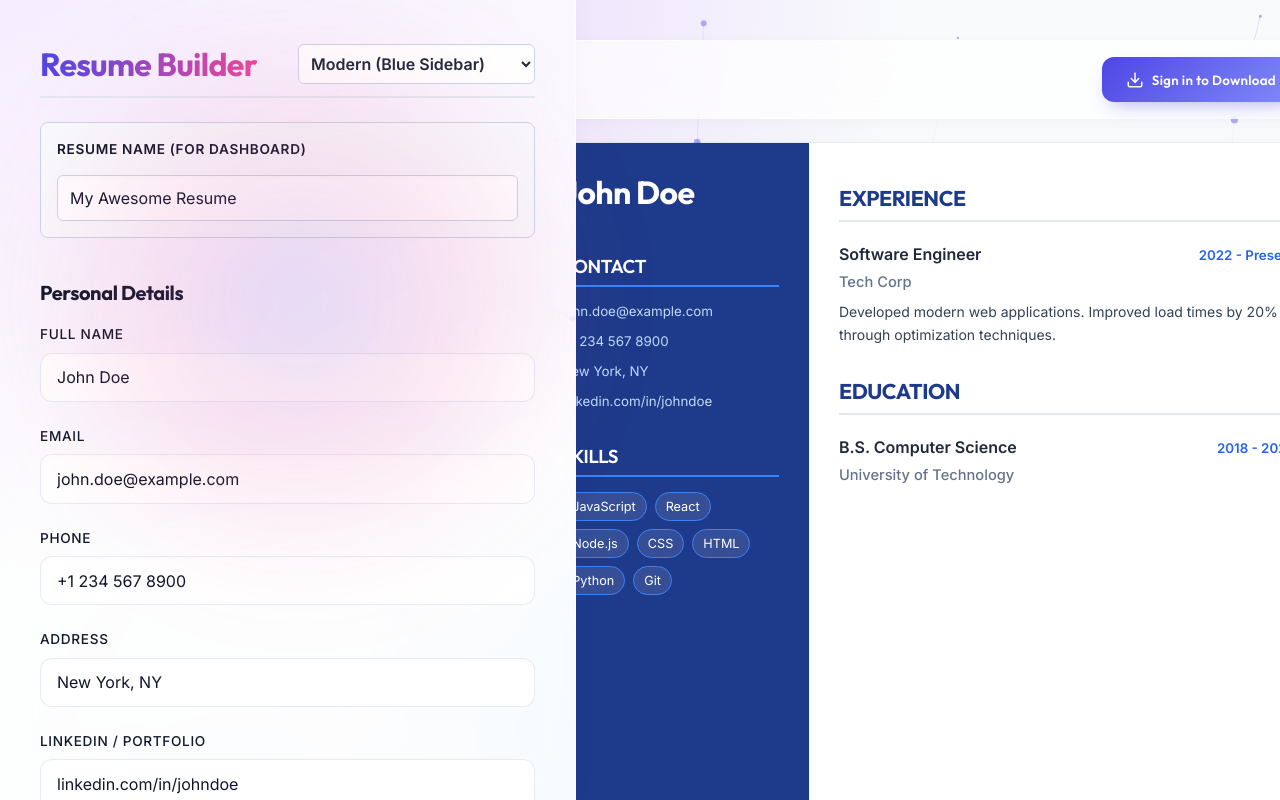
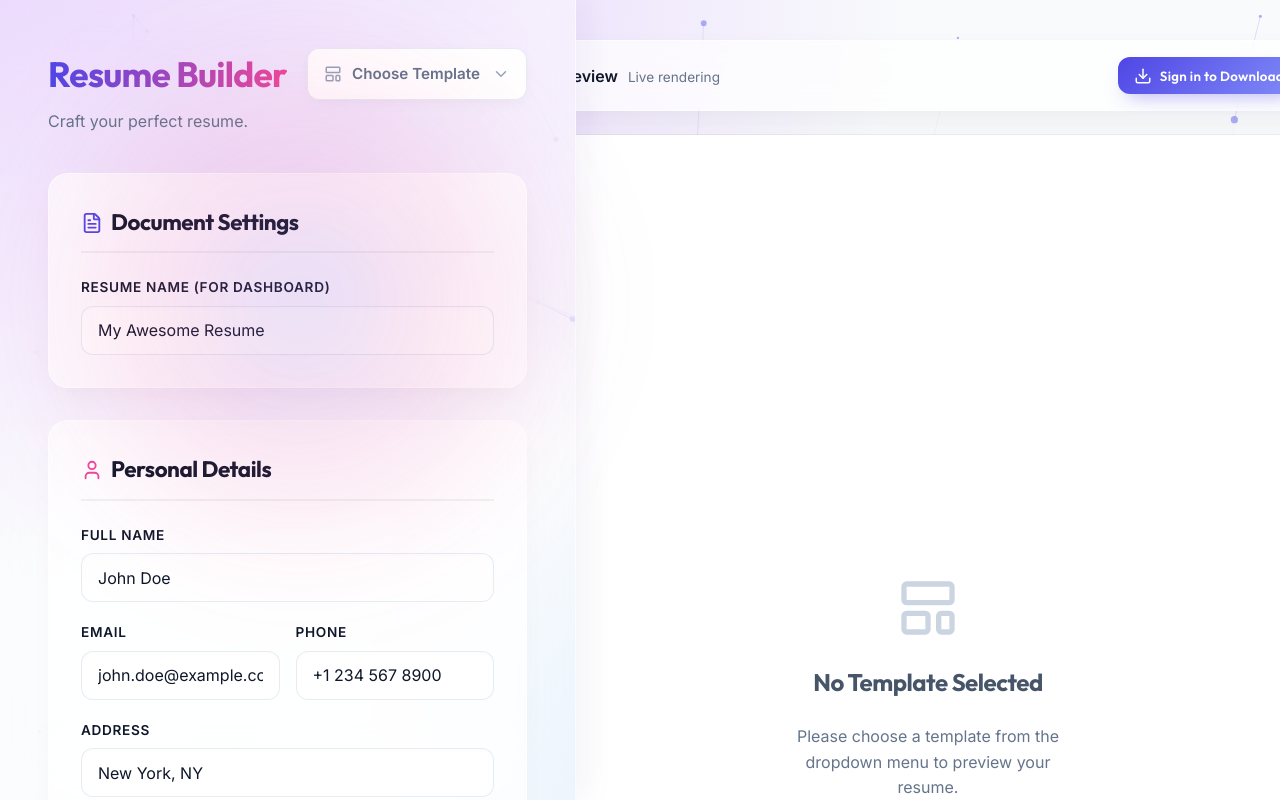
Before and after one commit to banibrataBuilds/Resume-Builder, a React (Vite) app: page / in a window 1280 px wide. Built offline with nearby package versions, Linux system fonts and the light colour scheme.

Commit message:
Upgrade template dropdown to custom glassmorphism component

```diff
--- a/src/App.jsx
+++ b/src/App.jsx
@@ -1,6 +1,6 @@
 import { useState, useEffect, useRef } from 'react';
 import './App.css';
-import { Download, Plus, Trash2, LogOut, LayoutDashboard, Save } from 'lucide-react';
+import { Download, Plus, Trash2, LogOut, LayoutDashboard, Save, User, Briefcase, GraduationCap, Code, LayoutTemplate, FileText, ChevronDown } from 'lucide-react';
 import html2pdf from 'html2pdf.js';
 
 import { supabase } from './lib/supabase';
@@ -31,15 +31,27 @@ const defaultData = {
   skills: 'JavaScript, React, Node.js, CSS, HTML, Python, Git'
 };
 
+const TEMPLATE_OPTIONS = [
+  { id: 'modern', label: 'Modern' },
+  { id: 'plain', label: 'Plain (Classic)' },
+  { id: 'minimalist', label: 'Minimalist' },
+  { id: 'creative', label: 'Creative' },
+  { id: 'elegant', label: 'Elegant' }
+];
+
 function App() {
   const [currentView, setCurrentView] = useState('builder'); // 'builder' | 'dashboard'
   const [data, setData] = useState(defaultData);
-  const [template, setTemplate] = useState('modern');
+  const [template, setTemplate] = useState(''); // Default empty to show "Choose Template"
   const [session, setSession] = useState(null);
   const [showAuthModal, setShowAuthModal] = useState(false);
   const [currentResumeId, setCurrentResumeId] = useState(null);
   const [resumeTitle, setResumeTitle] = useState('My Awesome Resume');
   const [isSaving, setIsSaving] = useState(false);
+
+  // Custom dropdown state
+  const [isDropdownOpen, setIsDropdownOpen] = useState(false);
+  const dropdownRef = useRef(null);
 
   const resumeRef = useRef(null);
 
@@ -60,17 +72,15 @@ function App() {
     return () => subscription.unsubscribe();
   }, [currentView]);
 
-  // Cursor glow effect
+  // Click outside listener for custom dropdown
   useEffect(() => {
-    const handleMouseMove = (e) => {
-      const glow = document.getElementById('cursor-glow');
-      if (glow) {
-        // Center the 600x600 div on the cursor
-        glow.style.transform = `translate(${e.clientX - 300}px, ${e.clientY - 300}px)`;
+    const handleClickOutside = (event) => {
+      if (dropdownRef.current && !dropdownRef.current.contains(event.target)) {
+        setIsDropdownOpen(false);
       }
     };
-    window.addEventListener('mousemove', handleMouseMove);
-    return () => window.removeEventListener('mousemove', handleMouseMove);
+    document.addEventListener('mousedown', handleClickOutside);
+    return () => document.removeEventListener('mousedown', handleClickOutside);
   }, []);
 
   const handlePersonalChange = (e) => {
@@ -109,6 +119,10 @@ function App() {
   };
 
   const handleDownloadClick = () => {
+    if (!template) {
+      alert("Please choose a template first.");
+      return;
+    }
     if (!session) {
       setShowAuthModal(true);
     } else {
@@ -138,6 +152,10 @@ function App() {
   };
 
   const handleSaveResume = async () => {
+    if (!template) {
+      alert("Please select a template before saving.");
+      return;
+    }
     if (!session) {
       setShowAuthModal(true);
       return;
@@ -219,14 +237,29 @@ function App() {
   };
 
   const renderTemplate = () => {
+    if (!template) {
+      return (
+        <div style={{ display: 'flex', flexDirection: 'column', justifyContent: 'center', alignItems: 'center', height: '100%', color: '#64748b', textAlign: 'center', padding: '2rem' }}>
+          <LayoutTemplate size={64} color="#cbd5e1" style={{ marginBottom: '1.5rem', animation: 'fadeIn 0.5s ease' }} />
+          <h2 style={{ color: '#475569', fontSize: '1.5rem', marginBottom: '0.5rem', fontFamily: 'Outfit' }}>No Template Selected</h2>
+          <p style={{ maxWidth: '300px', lineHeight: '1.6' }}>Please choose a template from the dropdown menu to preview your resume.</p>
+        </div>
+      );
+    }
+
     switch(template) {
       case 'plain': return <TemplatePlain data={data} />;
       case 'modern': return <TemplateModern data={data} />;
       case 'minimalist': return <TemplateMinimalist data={data} />;
       case 'creative': return <TemplateCreative data={data} />;
       case 'elegant': return <TemplateElegant data={data} />;
-      default: return <TemplateModern data={data} />;
+      default: return null;
     }
+  };
+
+  const getSelectedTemplateLabel = () => {
+    const found = TEMPLATE_OPTIONS.find(t => t.id === template);
+    return found ? found.label : 'Choose Template';
   };
 
   if (currentView === 'dashboard') {
@@ -235,9 +268,11 @@ function App() {
         <AnimatedBackground />
         <div id="cursor-glow"></div>
         <div style={{ padding: '15px 30px', background: 'rgba(255, 255, 255, 0.4)', backdropFilter: 'blur(12px)', borderBottom: '1px solid rgba(255,255,255,0.3)', display: 'flex', justifyContent: 'space-between', alignItems: 'center', zIndex: 10 }}>
-          <h2 style={{ margin: 0, color: '#2563eb' }}>Resume Builder</h2>
+          <h2 style={{ margin: 0, color: '#4f46e5', display: 'flex', alignItems: 'center', gap: '8px' }}>
+             Resume Builder
+          </h2>
           <div style={{ display: 'flex', gap: '15px' }}>
-            <button className="btn btn-primary" onClick={() => { setData(defaultData); setCurrentResumeId(null); setResumeTitle('My Awesome Resume'); setCurrentView('builder'); }}>
+            <button className="btn btn-primary" onClick={() => { setData(defaultData); setCurrentResumeId(null); setResumeTitle('My Awesome Resume'); setTemplate(''); setCurrentView('builder'); }}>
               <Plus size={18} /> New Resume
             </button>
             <button className="btn btn-secondary" onClick={handleSignOut}>
@@ -264,42 +299,133 @@ function App() {
 
       {/* LEFT: FORM */}
       <div className="form-section">
-        <div style={{ display: 'flex', justifyContent: 'space-between', alignItems: 'center', marginBottom: '1.5rem', borderBottom: '2px solid #e2e8f0', paddingBottom: '0.5rem' }}>
-          <h1 className="section-title" style={{ borderBottom: 'none', margin: 0, padding: 0 }}>Resume Builder</h1>
+        <div style={{ display: 'flex', justifyContent: 'space-between', alignItems: 'flex-start', marginBottom: '2.5rem', position: 'relative', zIndex: 50 }}>
+          <div>
+            <h1 className="section-title" style={{ margin: 0, border: 'none', padding: 0 }}>Resume Builder</h1>
+            <p style={{ color: '#64748b', margin: '0.5rem 0 0 0' }}>Craft your perfect resume.</p>
+          </div>
 
-          <div className="form-group" style={{ margin: 0 }}>
-            <select
-              value={template}
-              onChange={(e) => setTemplate(e.target.value)}
-              style={{ padding: '0.5rem', borderRadius: '0.375rem', border: '1px solid #cbd5e1', backgroundColor: '#fff', fontSize: '1rem', cursor: 'pointer', fontWeight: '600', color: '#1e293b' }}
+          {/* CUSTOM DROPDOWN */}
+          <div className="form-group" style={{ margin: 0, minWidth: '220px' }} ref={dropdownRef}>
+            <div
+              onClick={() => setIsDropdownOpen(!isDropdownOpen)}
+              style={{
+                position: 'relative',
+                display: 'flex',
+                alignItems: 'center',
+                padding: '0.85rem 1rem',
+                borderRadius: '0.75rem',
+                border: isDropdownOpen ? '1px solid #4f46e5' : '1px solid rgba(226, 232, 240, 0.8)',
+                backgroundColor: 'rgba(255, 255, 255, 0.95)',
+                backdropFilter: 'blur(10px)',
+                fontSize: '0.95rem',
+                cursor: 'pointer',
+                fontWeight: '600',
+                color: template ? '#4f46e5' : '#64748b',
+                boxShadow: isDropdownOpen ? '0 0 0 4px rgba(79, 70, 229, 0.1)' : '0 4px 15px -3px rgba(0, 0, 0, 0.05)',
+                transition: 'all 0.3s ease'
+              }}
             >
-              <option value="modern">Modern (Blue Sidebar)</option>
-              <option value="plain">Plain (Classic B&W)</option>
-              <option value="minimalist">Minimalist (Sage Green)</option>
-              <option value="creative">Creative (Purple & Coral)</option>
-              <option value="elegant">Elegant (Charcoal & Gold)</option>
-            </select>
+              <LayoutTemplate size={18} color={template ? "#4f46e5" : "#94a3b8"} style={{ marginRight: '10px' }} />
+              <span style={{ flex: 1 }}>{getSelectedTemplateLabel()}</span>
+              <ChevronDown
+                size={18}
+                style={{
+                  transition: 'transform 0.3s ease',
+                  transform: isDropdownOpen ? 'rotate(180deg)' : 'rotate(0deg)',
+                  color: '#94a3b8'
+                }}
+              />
+            </div>
+
+            {/* DROPDOWN MENU */}
+            {isDropdownOpen && (
+              <div style={{
+                position: 'absolute',
+                top: 'calc(100% + 8px)',
+                left: 0,
+                right: 0,
+                backgroundColor: 'rgba(255, 255, 255, 0.98)',
+                backdropFilter: 'blur(20px)',
+                border: '1px solid rgba(226, 232, 240, 0.8)',
+                borderRadius: '0.75rem',
+                boxShadow: '0 20px 40px -10px rgba(0, 0, 0, 0.15)',
+                overflow: 'hidden',
+                animation: 'slideUp 0.2s ease-out forwards',
+                zIndex: 100
+              }}>
+                {TEMPLATE_OPTIONS.map((opt) => (
+                  <div
+                    key={opt.id}
+                    onClick={() => {
+                      setTemplate(opt.id);
+                      setIsDropdownOpen(false);
+                    }}
+                    style={{
+                      padding: '0.85rem 1.25rem',
+                      cursor: 'pointer',
+                      display: 'flex',
+                      alignItems: 'center',
+                      gap: '12px',
+                      color: template === opt.id ? '#4f46e5' : '#1e293b',
+                      backgroundColor: template === opt.id ? 'rgba(79, 70, 229, 0.05)' : 'transparent',
+                      fontWeight: template === opt.id ? '600' : '500',
+                      transition: 'all 0.2s ease'
+                    }}
+                    onMouseEnter={(e) => {
+                      if (template !== opt.id) {
+                        e.target.style.backgroundColor = 'rgba(241, 245, 249, 0.8)';
+                      }
+                    }}
+                    onMouseLeave={(e) => {
+                      if (template !== opt.id) {
+                        e.target.style.backgroundColor = 'transparent';
+                      }
+                    }}
+                  >
+                    <div style={{
+                      width: '8px',
+                      height: '8px',
+                      borderRadius: '50%',
+                      backgroundColor: template === opt.id ? '#4f46e5' : 'transparent',
+                      transition: 'background-color 0.2s ease'
+                    }}></div>
+                    {opt.label}
+                  </div>
+                ))}
+              </div>
+            )}
+          </div>
+        </div>
+
+        {/* Document Title Settings */}
+        <div className="form-group-section">
+          <h2>
+            <FileText size={22} color="#4f46e5" />
+            Document Settings
+          </h2>
+          <div className="form-group" style={{ marginBottom: 0 }}>
+            <label>Resume Name (For Dashboard)</label>
+            <input
+              type="text"
+              value={resumeTitle}
+              onChange={(e) => setResumeTitle(e.target.value)}
+              placeholder="e.g. Software Engineer Application"
+            />
           </div>
         </div>
 
         {/* Personal Details */}
         <div className="form-group-section">
-          <div className="form-group" style={{ marginBottom: '2rem', padding: '1rem', backgroundColor: '#f8fafc', borderRadius: '0.5rem', border: '1px solid #cbd5e1' }}>
-            <label style={{ color: '#0f172a', fontWeight: '600' }}>Resume Name (For Dashboard)</label>
-            <input
-              type="text"
-              value={resumeTitle}
-              onChange={(e) => setResumeTitle(e.target.value)}
-              placeholder="e.g. Software Engineer Application"
-              style={{ width: '100%', padding: '0.75rem', borderRadius: '0.375rem', border: '1px solid #cbd5e1', marginTop: '0.5rem' }}
-            />
-          </div>
-
-          <h2>Personal Details</h2>
+          <h2>
+            <User size={22} color="#ec4899" />
+            Personal Details
+          </h2>
           <div className="form-group">
             <label>Full Name</label>
             <input type="text" name="fullName" value={data.personal.fullName} onChange={handlePersonalChange} />
           </div>
+          <div style={{ display: 'grid', gridTemplateColumns: '1fr 1fr', gap: '1rem' }}>
             <div className="form-group">
               <label>Email</label>
               <input type="email" name="email" value={data.personal.email} onChange={handlePersonalChange} />
@@ -307,6 +433,7 @@ function App() {
             <div className="form-group">
               <label>Phone</label>
               <input type="text" name="phone" value={data.personal.phone} onChange={handlePersonalChange} />
+            </div>
           </div>
           <div className="form-group">
             <label>Address</label>
@@ -320,12 +447,16 @@ function App() {
 
         {/* Experience */}
         <div className="form-group-section">
-          <h2>Experience</h2>
+          <h2>
+            <Briefcase size={22} color="#8b5cf6" />
+            Experience
+          </h2>
           {data.experience.map((exp) => (
             <div key={exp.id} className="item-card">
               <button className="btn btn-danger item-actions" onClick={() => removeArrayItem('experience', exp.id)}>
                 <Trash2 size={16} />
               </button>
+              <div style={{ display: 'grid', gridTemplateColumns: '1fr 1fr', gap: '1rem' }}>
                 <div className="form-group">
                   <label>Job Title</label>
                   <input type="text" value={exp.jobTitle} onChange={e => handleArrayChange('experience', exp.id, 'jobTitle', e.target.value)} />
@@ -334,24 +465,28 @@ function App() {
                   <label>Company</label>
                   <input type="text" value={exp.company} onChange={e => handleArrayChange('experience', exp.id, 'company', e.target.value)} />
                 </div>
+              </div>
               <div className="form-group">
                 <label>Duration</label>
-                <input type="text" value={exp.duration} onChange={e => handleArrayChange('experience', exp.id, 'duration', e.target.value)} />
+                <input type="text" value={exp.duration} onChange={e => handleArrayChange('experience', exp.id, 'duration', e.target.value)} placeholder="e.g. 2020 - 2023" />
               </div>
               <div className="form-group">
                 <label>Description</label>
-                <textarea rows="3" value={exp.description} onChange={e => handleArrayChange('experience', exp.id, 'description', e.target.value)}></textarea>
+                <textarea rows="4" value={exp.description} onChange={e => handleArrayChange('experience', exp.id, 'description', e.target.value)}></textarea>
               </div>
             </div>
           ))}
-          <button className="btn btn-secondary" onClick={() => addArrayItem('experience', { jobTitle: '', company: '', duration: '', description: '' })}>
-            <Plus size={16} /> Add Experience
+          <button className="btn btn-secondary" style={{ width: '100%', padding: '1rem' }} onClick={() => addArrayItem('experience', { jobTitle: '', company: '', duration: '', description: '' })}>
+            <Plus size={18} color="#4f46e5" /> Add Experience
           </button>
         </div>
 
         {/* Education */}
-        <div className="form-group-section" style={{ marginTop: '2rem' }}>
-          <h2>Education</h2>
+        <div className="form-group-section">
+          <h2>
+            <GraduationCap size={22} color="#10b981" />
+            Education
+          </h2>
           {data.education.map((edu) => (
             <div key={edu.id} className="item-card">
               <button className="btn btn-danger item-actions" onClick={() => removeArrayItem('education', edu.id)}>
@@ -361,6 +496,7 @@ function App() {
                 <label>Degree</label>
                 <input type="text" value={edu.degree} onChange={e => handleArrayChange('education', edu.id, 'degree', e.target.value)} />
               </div>
+              <div style={{ display: 'grid', gridTemplateColumns: '2fr 1fr', gap: '1rem' }}>
                 <div className="form-group">
                   <label>Institution</label>
                   <input type="text" value={edu.institution} onChange={e => handleArrayChange('education', edu.id, 'institution', e.target.value)} />
@@ -370,50 +506,60 @@ function App() {
                   <input type="text" value={edu.year} onChange={e => handleArrayChange('education', edu.id, 'year', e.target.value)} />
                 </div>
               </div>
+            </div>
           ))}
-          <button className="btn btn-secondary" onClick={() => addArrayItem('education', { degree: '', institution: '', year: '' })}>
-            <Plus size={16} /> Add Education
+          <button className="btn btn-secondary" style={{ width: '100%', padding: '1rem' }} onClick={() => addArrayItem('education', { degree: '', institution: '', year: '' })}>
+            <Plus size={18} color="#4f46e5" /> Add Education
           </button>
         </div>
 
         {/* Skills */}
-        <div className="form-group-section" style={{ marginTop: '2rem' }}>
-          <h2>Skills</h2>
+        <div className="form-group-section">
+          <h2>
+            <Code size={22} color="#f59e0b" />
+            Skills
+          </h2>
           <div className="form-group">
             <label>List your skills (comma separated)</label>
-            <textarea rows="3" value={data.skills} onChange={handleSkillsChange}></textarea>
+            <textarea rows="3" value={data.skills} onChange={handleSkillsChange} placeholder="React, Node.js, Design, Communication..."></textarea>
           </div>
         </div>
 
         {/* Generate Save Button */}
-        <div style={{ marginTop: '3rem', paddingTop: '1.5rem', borderTop: '2px solid #e2e8f0' }}>
+        <div style={{ marginTop: '3rem', marginBottom: '3rem' }}>
           <button
             className="btn btn-primary"
-            style={{ width: '100%', fontSize: '1.1rem', padding: '1rem' }}
+            style={{ width: '100%', fontSize: '1.15rem', padding: '1.25rem', borderRadius: '1rem' }}
             onClick={handleSaveResume}
             disabled={isSaving}
           >
-            <Save size={20} /> {isSaving ? 'Saving...' : 'Generate & Save Resume'}
+            <Save size={22} /> {isSaving ? 'Saving...' : 'Save & Generate Resume'}
           </button>
         </div>
       </div>
 
       {/* RIGHT: PREVIEW */}
       <div className="preview-section">
-        <div className="controls-bar" style={{ justifyContent: 'flex-end', gap: '10px' }}>
+        <div className="controls-bar" style={{ justifyContent: 'space-between', gap: '10px' }}>
+          <div>
+            <span style={{ fontWeight: '600', color: '#0f172a', marginRight: '10px' }}>Preview</span>
+            <span style={{ fontSize: '0.85rem', color: '#64748b' }}>Live rendering</span>
+          </div>
+          <div style={{ display: 'flex', gap: '10px' }}>
             {session && (
               <>
-              <button className="btn btn-secondary" onClick={() => setCurrentView('dashboard')}>
-                <LayoutDashboard size={18} /> My Dashboard
+                <button className="btn btn-secondary" onClick={() => setCurrentView('dashboard')} style={{ padding: '0.6rem 1rem' }}>
+                  <LayoutDashboard size={18} color="#4f46e5" /> Dashboard
                 </button>
-              <button className="btn btn-secondary" onClick={handleSignOut} title="Sign Out">
-                <LogOut size={18} />
+                <button className="btn btn-secondary" onClick={handleSignOut} title="Sign Out" style={{ padding: '0.6rem' }}>
+                  <LogOut size={18} color="#64748b" />
                 </button>
               </>
             )}
-          <button className="btn btn-primary" onClick={handleDownloadClick}>
+            <button className="btn btn-primary" onClick={handleDownloadClick} style={{ padding: '0.6rem 1rem' }}>
               <Download size={18} /> {session ? 'Download PDF' : 'Sign in to Download'}
             </button>
+          </div>
         </div>
 
         <div className="resume-document">
--- a/src/index.css
+++ b/src/index.css
@@ -68,13 +68,13 @@ h1, h2, h3, h4, h5, h6 {
 
 .form-section {
   width: 45%;
-  background: var(--glass-bg);
-  backdrop-filter: blur(20px);
-  -webkit-backdrop-filter: blur(20px);
-  padding: 2.5rem;
+  background: rgba(255, 255, 255, 0.4);
+  backdrop-filter: blur(30px);
+  -webkit-backdrop-filter: blur(30px);
+  padding: 3rem;
   overflow-y: auto;
-  border-right: 1px solid var(--glass-border);
-  box-shadow: 4px 0 24px rgba(0,0,0,0.02);
+  border-right: 1px solid rgba(255, 255, 255, 0.6);
+  box-shadow: 10px 0 30px rgba(31, 38, 135, 0.05);
   z-index: 10;
 }
 
@@ -89,15 +89,33 @@ h1, h2, h3, h4, h5, h6 {
 }
 
 /* Form Elements */
+.form-group-section {
+  background: rgba(255, 255, 255, 0.65);
+  backdrop-filter: blur(16px);
+  -webkit-backdrop-filter: blur(16px);
+  border: 1px solid rgba(255, 255, 255, 0.8);
+  border-radius: 1.25rem;
+  padding: 2rem;
+  margin-bottom: 2rem;
+  box-shadow: 0 10px 30px -10px rgba(0,0,0,0.05);
+  transition: all 0.3s ease;
+  animation: slideUp 0.5s ease-out forwards;
+}
+
+.form-group-section:hover {
+  background: rgba(255, 255, 255, 0.85);
+  box-shadow: 0 15px 40px -10px rgba(79, 70, 229, 0.1);
+  border-color: rgba(79, 70, 229, 0.2);
+}
+
 .form-group {
-  margin-bottom: 1.5rem;
-  animation: slideUp 0.4s ease-out forwards;
+  margin-bottom: 1.25rem;
 }
 
 .form-group label {
   display: block;
   margin-bottom: 0.5rem;
-  font-weight: 500;
+  font-weight: 600;
   color: var(--text-main);
   font-size: 0.85rem;
   text-transform: uppercase;
@@ -137,7 +155,7 @@ h1, h2, h3, h4, h5, h6 {
   font-family: 'Outfit', sans-serif;
   cursor: pointer;
   border: none;
-  transition: all 0.3s cubic-bezier(0.4, 0, 0.2, 1);
+  transition: all 0.3s cubic-bezier(0.16, 1, 0.3, 1);
   display: inline-flex;
   align-items: center;
   justify-content: center;
@@ -165,7 +183,7 @@ h1, h2, h3, h4, h5, h6 {
 }
 
 .btn-secondary {
-  background: rgba(255, 255, 255, 0.8);
+  background: rgba(255, 255, 255, 0.9);
   color: var(--text-main);
   border: 1px solid rgba(226, 232, 240, 0.8);
   backdrop-filter: blur(10px);
@@ -173,14 +191,14 @@ h1, h2, h3, h4, h5, h6 {
 
 .btn-secondary:hover {
   background: #ffffff;
-  border-color: #cbd5e1;
+  border-color: #94a3b8;
   box-shadow: 0 4px 12px rgba(0,0,0,0.05);
 }
 
 .btn-danger {
-  background-color: #fef2f2;
+  background-color: #fff1f2;
   color: var(--danger);
-  border: 1px solid #fecaca;
+  border: 1px solid #ffe4e6;
   padding: 0.6rem;
   border-radius: 0.5rem;
 }
@@ -192,51 +210,51 @@ h1, h2, h3, h4, h5, h6 {
 
 /* Typography & Sections */
 .section-title {
-  font-size: 2rem;
+  font-size: 2.2rem;
   font-weight: 700;
   color: var(--text-main);
   margin-bottom: 2rem;
-  padding-bottom: 1rem;
-  border-bottom: 2px solid rgba(0,0,0,0.05);
   background: linear-gradient(to right, var(--primary), #ec4899);
   -webkit-background-clip: text;
   -webkit-text-fill-color: transparent;
 }
 
 .form-group-section h2 {
-  font-size: 1.25rem;
+  font-size: 1.4rem;
   color: var(--text-main);
-  margin-top: 2.5rem;
-  margin-bottom: 1rem;
+  margin-top: 0;
+  margin-bottom: 1.5rem;
   display: flex;
   align-items: center;
   gap: 0.5rem;
+  border-bottom: 2px solid rgba(0,0,0,0.05);
+  padding-bottom: 0.75rem;
 }
 
 /* Cards */
 .item-card {
-  background: rgba(255, 255, 255, 0.6);
+  background: rgba(255, 255, 255, 0.8);
   backdrop-filter: blur(10px);
   border: 1px solid var(--glass-border);
   border-radius: 1rem;
   padding: 1.5rem;
   margin-bottom: 1.5rem;
   position: relative;
-  transition: all 0.4s cubic-bezier(0.175, 0.885, 0.32, 1.275); /* Bouncy transition */
+  transition: all 0.4s cubic-bezier(0.175, 0.885, 0.32, 1.275);
   animation: slideUp 0.4s ease-out forwards;
 }
 
 .item-card:hover {
   background: rgba(255, 255, 255, 1);
-  box-shadow: 0 20px 40px -10px rgba(79, 70, 229, 0.4);
-  transform: translateY(-8px) scale(1.02);
-  border-color: rgba(79, 70, 229, 0.5);
+  box-shadow: 0 15px 35px -10px rgba(79, 70, 229, 0.2);
+  transform: translateY(-4px) scale(1.01);
+  border-color: rgba(79, 70, 229, 0.3);
 }
 
 .item-actions {
   position: absolute;
-  top: 1.25rem;
-  right: 1.25rem;
+  top: 1rem;
+  right: 1rem;
 }
 
 /* Resume Document Styles */
@@ -265,7 +283,7 @@ h1, h2, h3, h4, h5, h6 {
   padding: 1rem 1.5rem;
   border-radius: 1rem;
   border: 1px solid var(--glass-border);
-  box-shadow: 0 4px 15px rgba(0,0,0,0.03);
+  box-shadow: 0 10px 25px rgba(0,0,0,0.05);
 }
 
 /* Scrollbar Styling */
```
Lines whose indentation alone changed are shown as unchanged.
